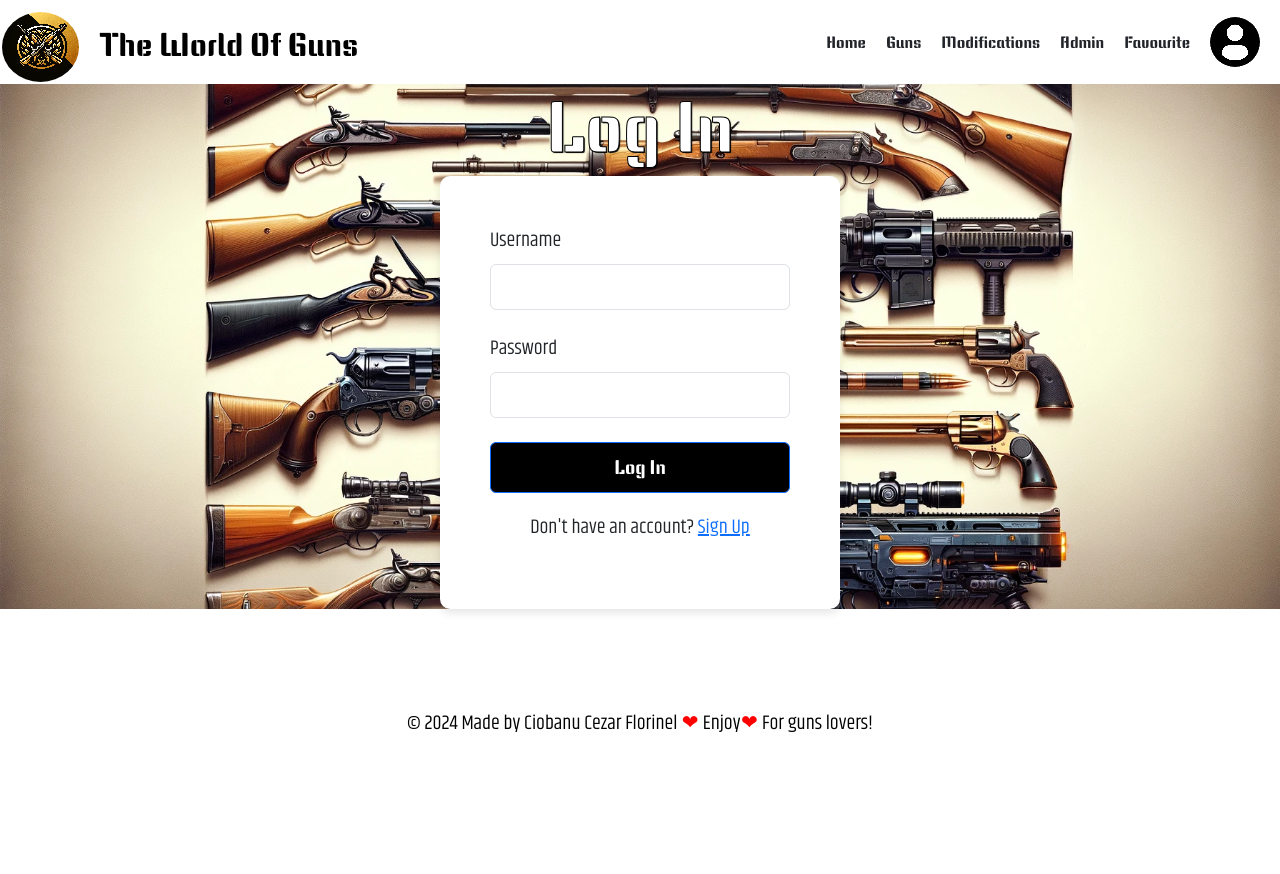
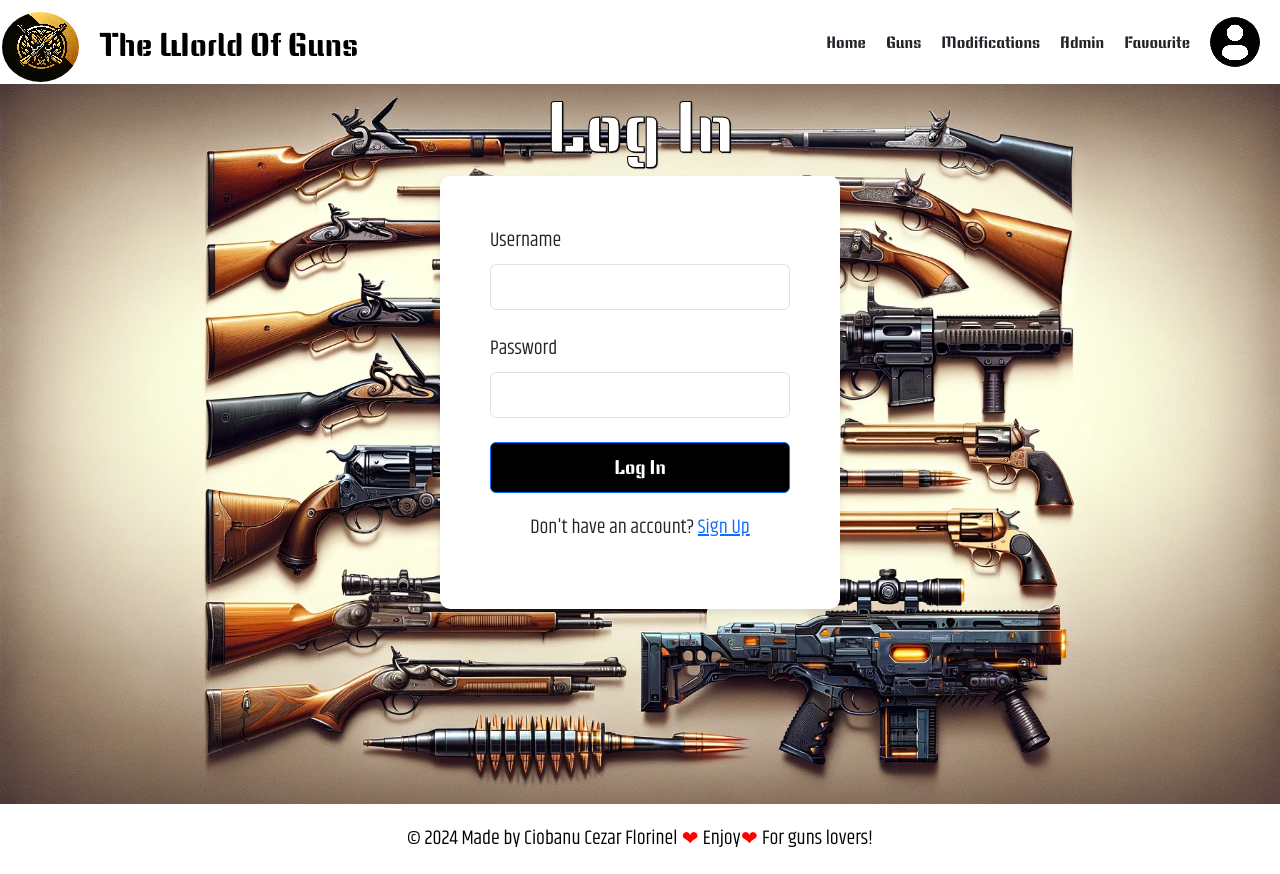
Before and after one commit to CezarFlorinel/guns-and-VUE-are-forever-girls-arent-front, a Vue app: page /login in a window 1280 px wide. Before the commit the page ends 800 px from the top, so only its background shows below. Built offline with nearby package versions, Linux system fonts and the light colour scheme; what bootstrap-vue-next would draw is missing.

Commit message:
login working

```diff
--- a/src/assets/CSS/logIn.css
+++ b/src/assets/CSS/logIn.css
@@ -3,6 +3,7 @@
     background-size: cover;
     background-position: center;
     background-repeat: no-repeat;
+    height: 90vh;
 }
 
 .logInHeader {
@@ -20,7 +21,7 @@
     background-color: #fff;
     border-radius: 10px;
     box-shadow: 0 4px 8px rgba(0, 0, 0, 0.1);
-    margin-bottom: 80px;
+
 }
 
 .form-control {
--- a/src/components/pages/Login.vue
+++ b/src/components/pages/Login.vue
@@ -8,7 +8,7 @@
           <input
             class="form-control"
             id="inputUsername"
-            name="username"
+            v-model="username"
             type="text"
           />
         </div>
@@ -17,7 +17,7 @@
           <input
             class="form-control"
             id="inputPassword"
-            name="password"
+            v-model="password"
             type="password"
           />
         </div>
@@ -51,7 +51,7 @@ export default {
         await store.login(username.value, password.value);
         if (store.isLoggedIn) {
           console.log("Login Success");
-          router.replace("/products");
+          router.replace("/");
         } else {
           console.log("Login Failed");
         }
```
Also changed, not shown: 1 other file (tests, documents, lock files or other folders).
